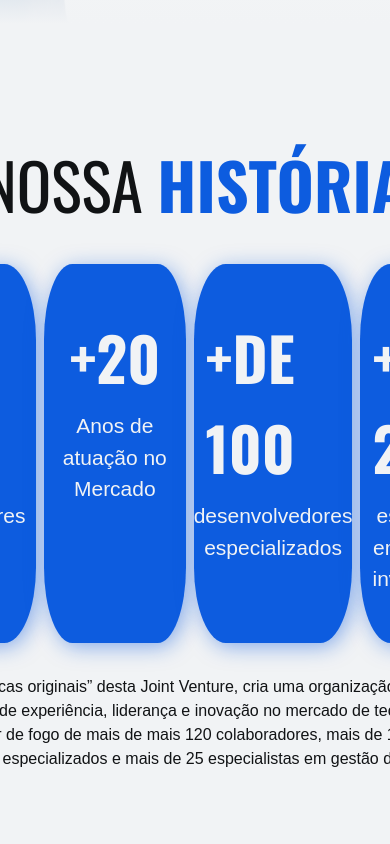
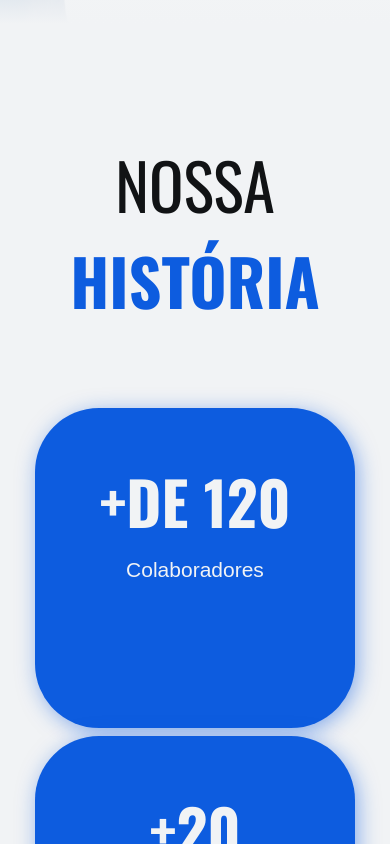
Before and after one commit to RSPBlue/nitx.static.frontend, a Next.js app: page / in a window 390 px wide. Shown: the part 820-1664 px from the top of the page. Built offline with nearby package versions, Linux system fonts and the light colour scheme; a web font is replaced by a local one.

Commit message:
STYLE(OurHistory): Responsividade

```diff
--- a/components/OurHistory/OurHistoryCard.tsx
+++ b/components/OurHistory/OurHistoryCard.tsx
@@ -3,9 +3,11 @@ import { ICardProps } from "@/types"
 const OurHistoryCard = (props: ICardProps) => {
   const { title, children } = props
   return (
-    <div className="bg-brand blue-card-shadow text-background items-center flex aspect-square w-1/4 flex-col gap-2 rounded-[20%] px-3 py-12">
-      <h3 className="font-oswald text-[60px] font-extrabold">{title}</h3>
-      <p className="text-[21px] text-center font-light">{children}</p>
+    <div className="col-span-full sm:col-span-2 xl:col-span-1 flex justify-center items-center">
+      <div className="bg-brand blue-card-shadow text-background w-full max-w-[320px] items-center flex aspect-square flex-col gap-2 rounded-[20%] px-3 py-12">
+        <h3 className="font-oswald text-[60px] font-extrabold">{title}</h3>
+        <p className="text-[21px] text-center font-light">{children}</p>
+      </div>
     </div>
   )
 }
--- a/components/OurHistory/index.tsx
+++ b/components/OurHistory/index.tsx
@@ -4,16 +4,12 @@ import OurHistoryCard from "./OurHistoryCard"
 const OurHistory = () => {
   return (
     <PageSection id="history">
-      <section className="flex flex-col items-center overflow-x-auto">
-        <div className="flex max-w-[1240px] flex-col items-center gap-8">
       <h2 className="font-oswald text-center text-[64px] font-normal">
         NOSSA <span className="text-brand font-bold">HISTÓRIA</span>
       </h2>
-          <div className="flex w-full gap-2">
+      <div className="grid grid-cols-4 w-full gap-2">
         <OurHistoryCard title="+DE 120">Colaboradores</OurHistoryCard>
-            <OurHistoryCard title="+20">
-              Anos de atuação no Mercado
-            </OurHistoryCard>
+        <OurHistoryCard title="+20">Anos de atuação no Mercado</OurHistoryCard>
         <OurHistoryCard title="+DE 100">
           desenvolvedores especializados
         </OurHistoryCard>
@@ -22,15 +18,12 @@ const OurHistory = () => {
         </OurHistoryCard>
       </div>
       <p>
-            A união das “marcas originais” desta Joint Venture, cria uma
-            organização poderosa, com mais de 20 anos de experiência, liderança
-            e inovação no mercado de tecnologia, somando o poder de fogo de mais
-            de mais 120 colaboradores, mais de 100 desenvolvedores
-            especializados e mais de 25 especialistas em gestão de
-            investimentos.
+        A união das “marcas originais” desta Joint Venture, cria uma organização
+        poderosa, com mais de 20 anos de experiência, liderança e inovação no
+        mercado de tecnologia, somando o poder de fogo de mais de mais 120
+        colaboradores, mais de 100 desenvolvedores especializados e mais de 25
+        especialistas em gestão de investimentos.
       </p>
-        </div>
-      </section>
     </PageSection>
   )
 }
--- a/components/PageSection/index.tsx
+++ b/components/PageSection/index.tsx
@@ -10,7 +10,7 @@ const PageSection = (props: IComponentWithChildren & { id?: string }) => {
         "pt-28": id,
       })}
     >
-      <div className="flex max-w-[1240px] w-full flex-col items-center gap-20">
+      <div className="flex max-w-[1240px] w-full flex-col items-center gap-20 px-4">
         {children}
       </div>
     </section>
```
Lines whose indentation alone changed are shown as unchanged.
